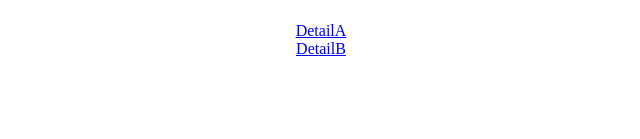
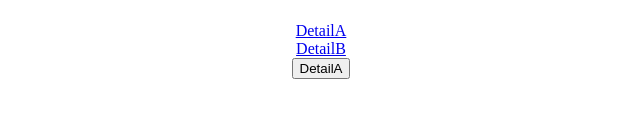
Before and after one commit to bamtech1904/udemy-react-stepup, a React (Vite) app in the folder 05_reace-router-old/: page /page1 in a window 1280 px wide. Shown: the part 161-300 px from the top of the page, without its empty margins (319-959 px from the left). Built offline with nearby package versions, Linux system fonts and the light colour scheme.

Commit message:
26.Linkを使わないページ遷移

```diff
--- a/05_reace-router-old/src/Page1.jsx
+++ b/05_reace-router-old/src/Page1.jsx
@@ -1,14 +1,23 @@
-import { Link } from "react-router-dom";
+import { Link, useHistory } from "react-router-dom";
 
 export const Page1 = () => {
   const arr = [...Array(100).keys()];
   console.log(arr);
+
+  const history = useHistory();
+
+  const onclickDetailA = () => {
+    history.push("/page1/detailA");
+  };
+
   return (
     <div>
       <h1>Page1ページです</h1>
       <Link to={{ pathname: "/page1/detailA", state: arr }}>DetailA</Link>
       <br />
       <Link to="/page1/detailB">DetailB</Link>
+      <br />
+      <button onClick={onclickDetailA}>DetailA</button>
     </div>
   );
 };
--- a/05_reace-router-old/src/Page1DetailA.jsx
+++ b/05_reace-router-old/src/Page1DetailA.jsx
@@ -1,12 +1,17 @@
-import { useLocation } from "react-router-dom";
+import { useLocation, useHistory } from "react-router-dom";
 
 export const Page1DetailA = () => {
   const { state } = useLocation();
   console.log(state);
 
+  const history = useHistory();
+
+  const onClickBack = () => history.goBack();
+
   return (
     <div>
       <h1>Page1DetailAページです</h1>
+      <button onClick={onClickBack}>戻る</button>
     </div>
   );
 };
```
